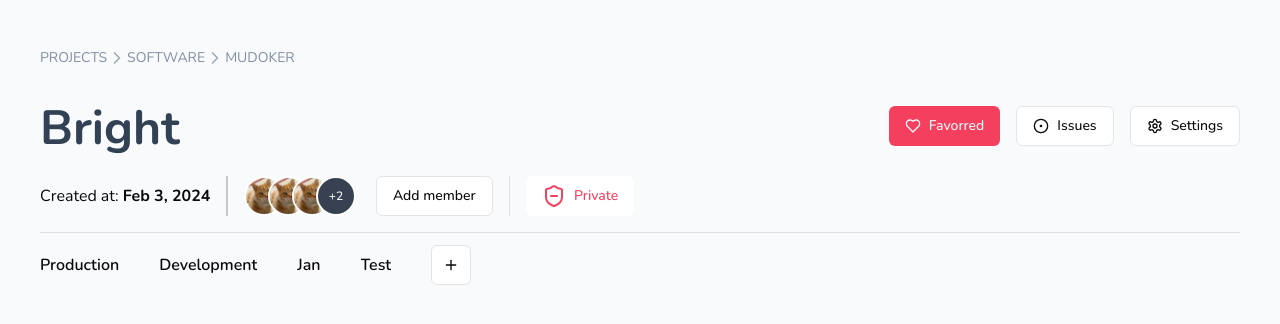
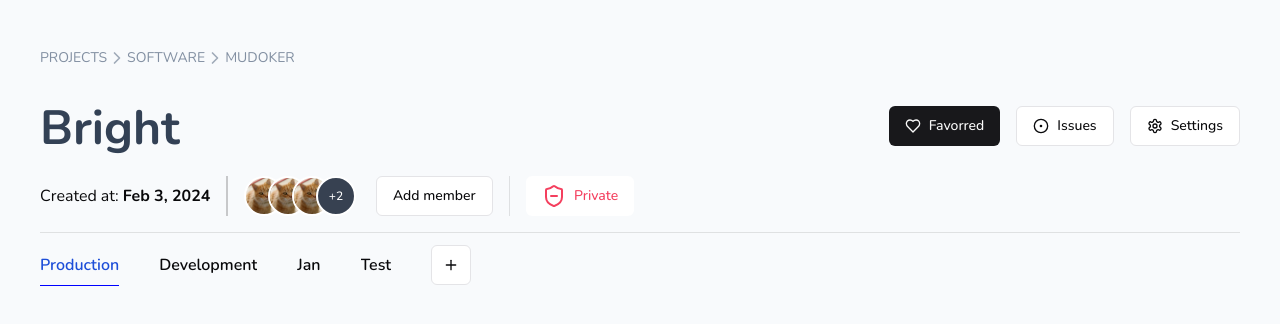
Before and after one commit to zenbright/Bright_FE, a React (Vite) app: page / in a window 1280 px wide. Shown: the top 324 px of the page. Built offline with nearby package versions, Linux system fonts and the light colour scheme.

Commit message:
refactor: handle on click favourite

```diff
--- a/package.json
+++ b/package.json
@@ -11,6 +11,8 @@
     "start": "npm run dev"
   },
   "dependencies": {
+    "@dnd-kit/core": "^6.1.0",
+    "@dnd-kit/sortable": "^8.0.0",
     "@radix-ui/react-alert-dialog": "^1.0.5",
     "@radix-ui/react-label": "^2.0.2",
     "@radix-ui/react-slot": "^1.0.2",
--- a/src/features/project/components/boardSelect.jsx
+++ b/src/features/project/components/boardSelect.jsx
@@ -6,7 +6,7 @@ import {Button} from '@/components/ui/button';
 const sampleTableNames = ['Production', 'Development', 'Jan', 'Test'];
 
 const BoardTabGroup = ({tableNames = sampleTableNames}) => {
-  const [selectedButton, setSelectedButton] = useState(null);
+  const [selectedButton, setSelectedButton] = useState(0);
 
   const handleButtonClick = (buttonIndex) => {
     setSelectedButton(buttonIndex);
--- a/src/features/project/components/projectManagementPage.jsx
+++ b/src/features/project/components/projectManagementPage.jsx
@@ -18,8 +18,11 @@ import {
   AlertDialogTitle,
   AlertDialogTrigger,
 } from '@/components/ui/alert-dialog';
+import {useState} from 'react';
 
 export const Page = () => {
+  const [isFavoured, setFavourite] = useState(false);
+
   return (
     <div className='p-10 w-full bg-slate-50'>
       <div>
@@ -31,7 +34,9 @@ export const Page = () => {
           </h1>
 
           <div className='flex gap-4'>
-            <Button className='bg-rose-500'>
+            <Button className={isFavoured ? 'bg-rose-500 hover:bg-red-700' : ''} onClick={() => {
+              setFavourite(!isFavoured);
+            }}>
               <Heart className="mr-2 h-4 w-4" /> Favorred
             </Button>
 
```
Also changed, not shown: 1 other file (tests, documents, lock files or other folders).
